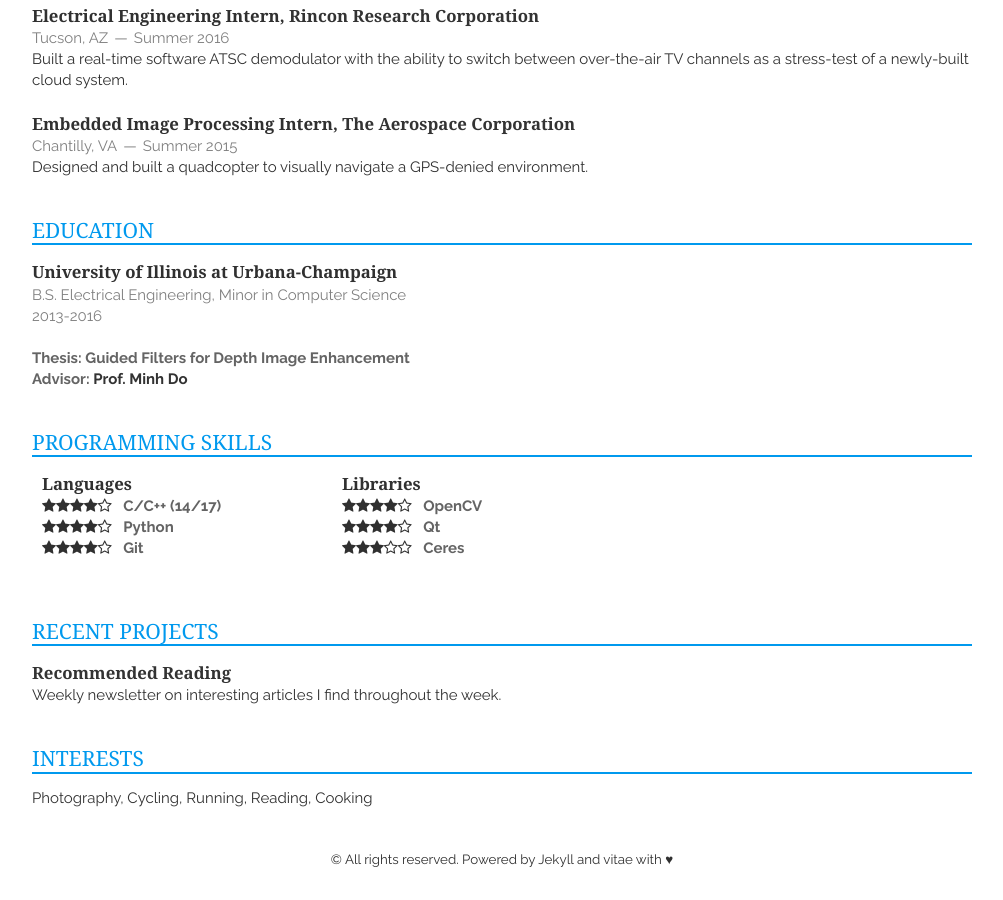
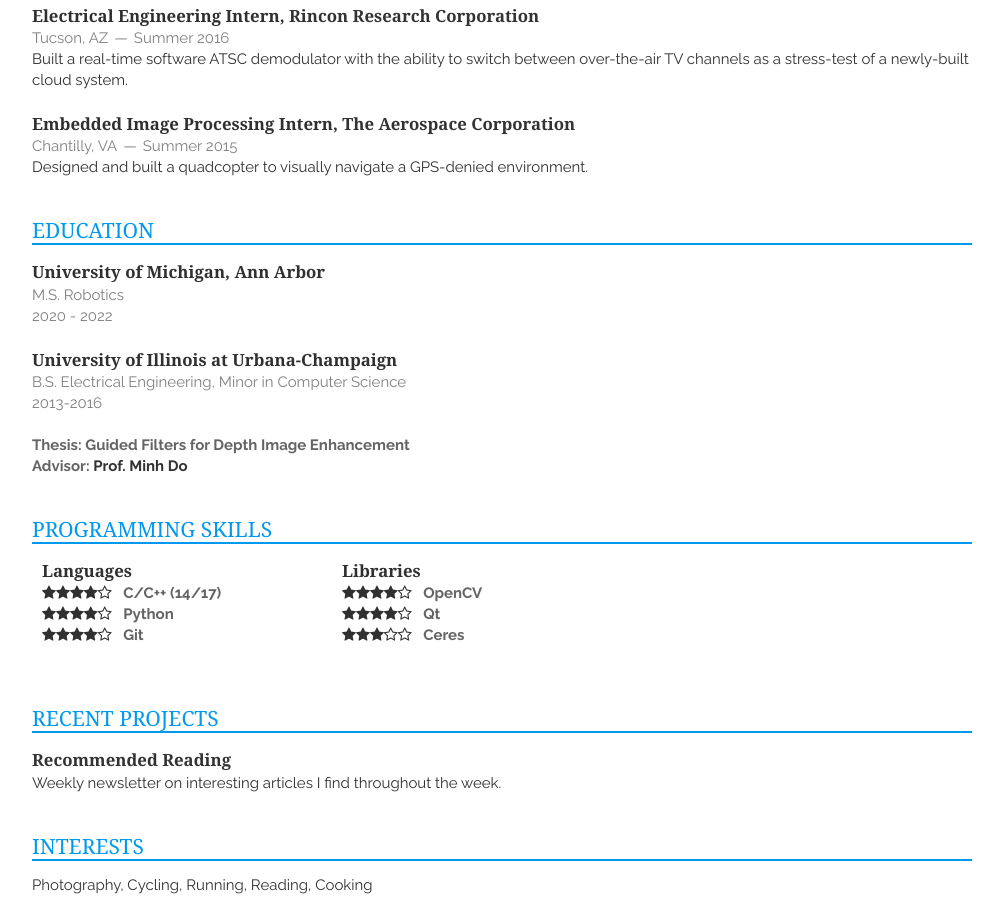
Before and after one commit to mohsaad/mohsaad.github.io, a Jekyll site: the page built from index.html, in a window 1280 px wide and 900 px high, scrolled down 564 px. Shown: the whole window, without its empty margins (148-1151 px from the left). Built offline with Jekyll 4.4.1, drawn with Linux system fonts in a browser that asks for light colours; nearby versions of some CDN libraries.

Commit message:
education: Add University of Michigan

```diff
--- a/_includes/education.html
+++ b/_includes/education.html
@@ -1,5 +1,12 @@
 <section class="sixteen columns">
   <h1 class="underline">Education</h1>
+    <article>
+        <header>
+          <h1>University of Michigan, Ann Arbor</h1>
+          <span>M.S. Robotics</span><br />
+          <span><time>2020 - 2022</time></span>
+        </header>
+    </article>
     <article>
         <header>
             <h1>University of Illinois at Urbana-Champaign</h1>
```
